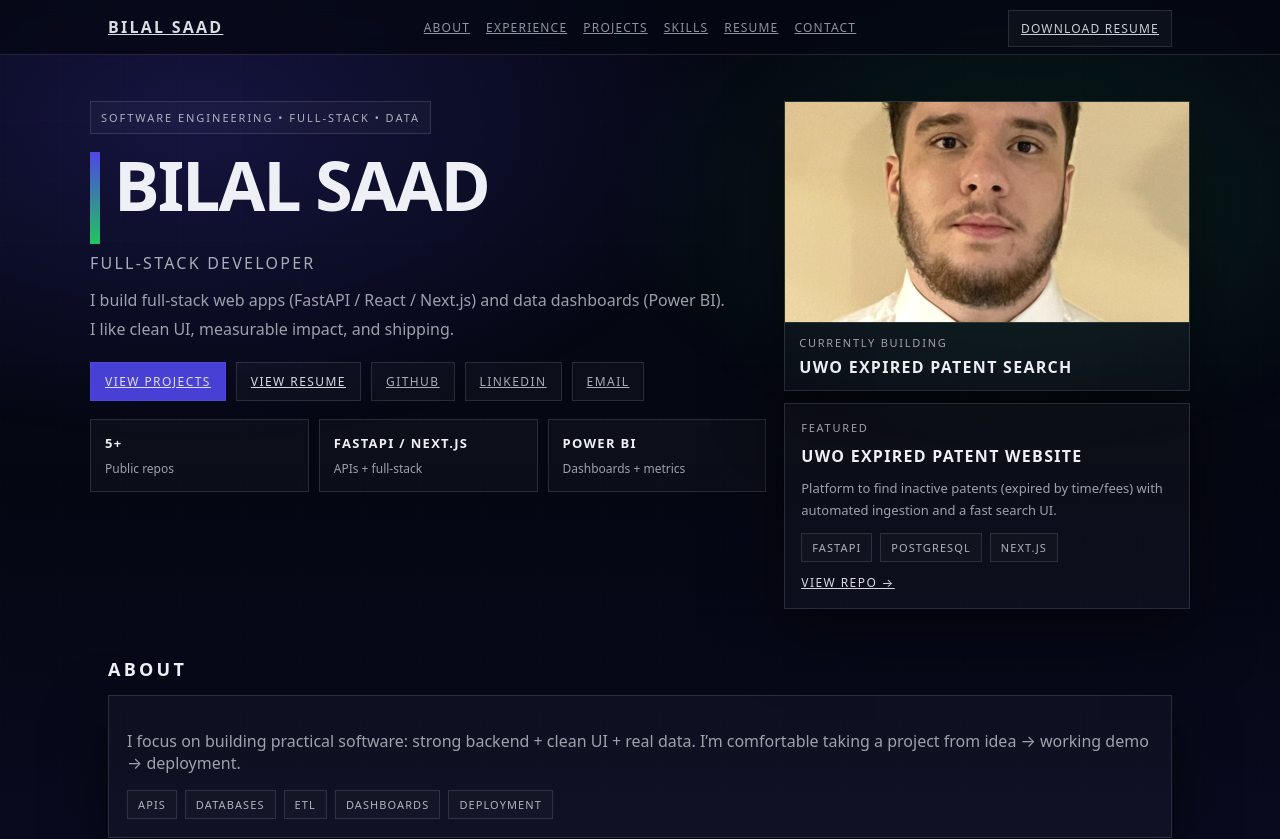
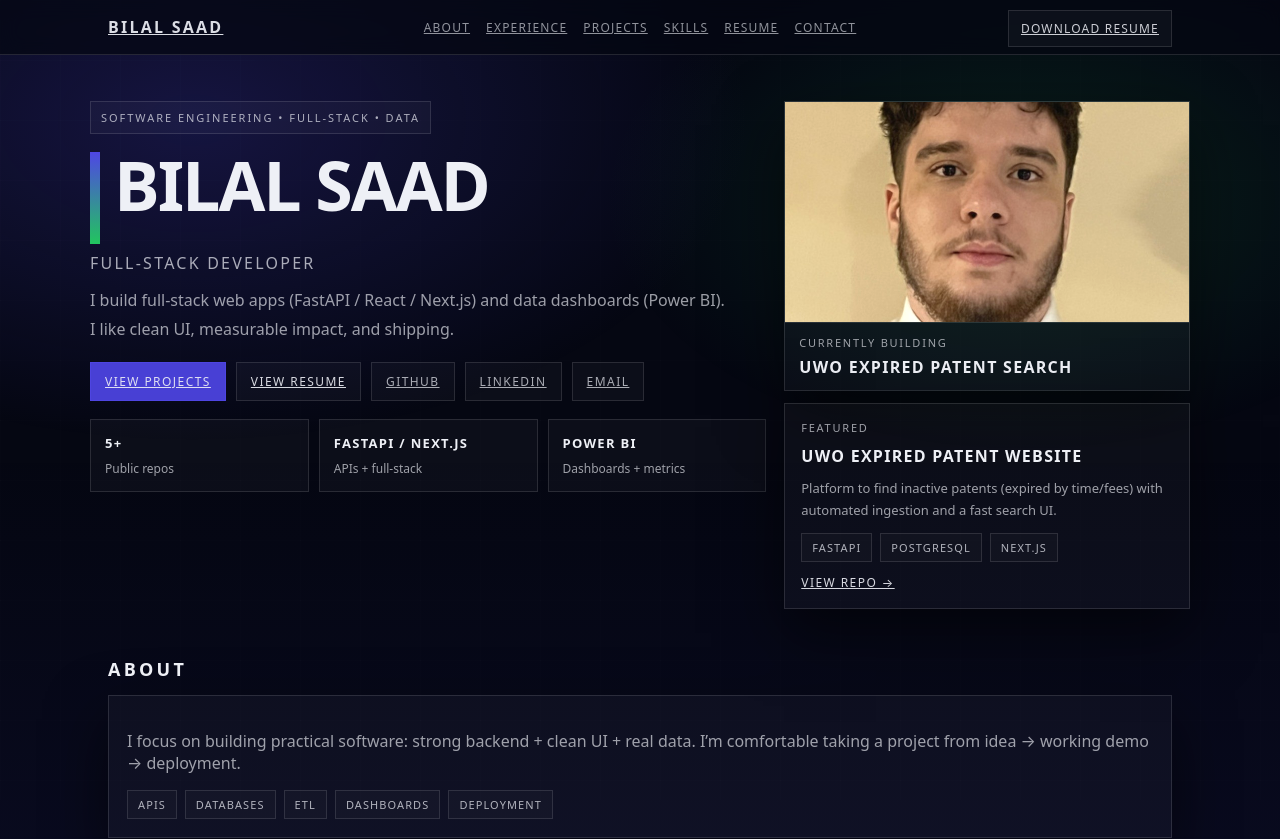
Before and after one commit to BilalSaad1/portfolio, a plain HTML site: page index.html in a window 1280 px wide. Shown: the top 839 px of the page. Drawn offline with Linux system fonts and the light colour scheme.

Commit message:
Adjust image

```diff
--- a/style.css
+++ b/style.css
@@ -223,6 +223,7 @@ body{
   width:100%;
   height: 220px;
   object-fit: cover;
+  object-position: 50% 35%; /* centers face higher */
   display:block;
   filter: contrast(1.05);
 }
```
